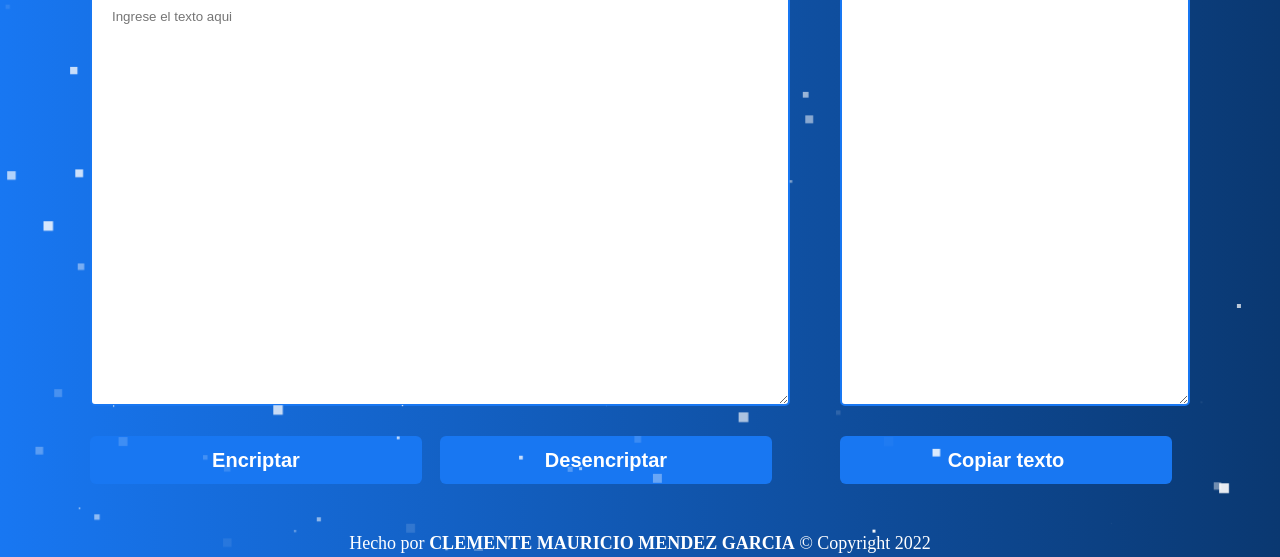
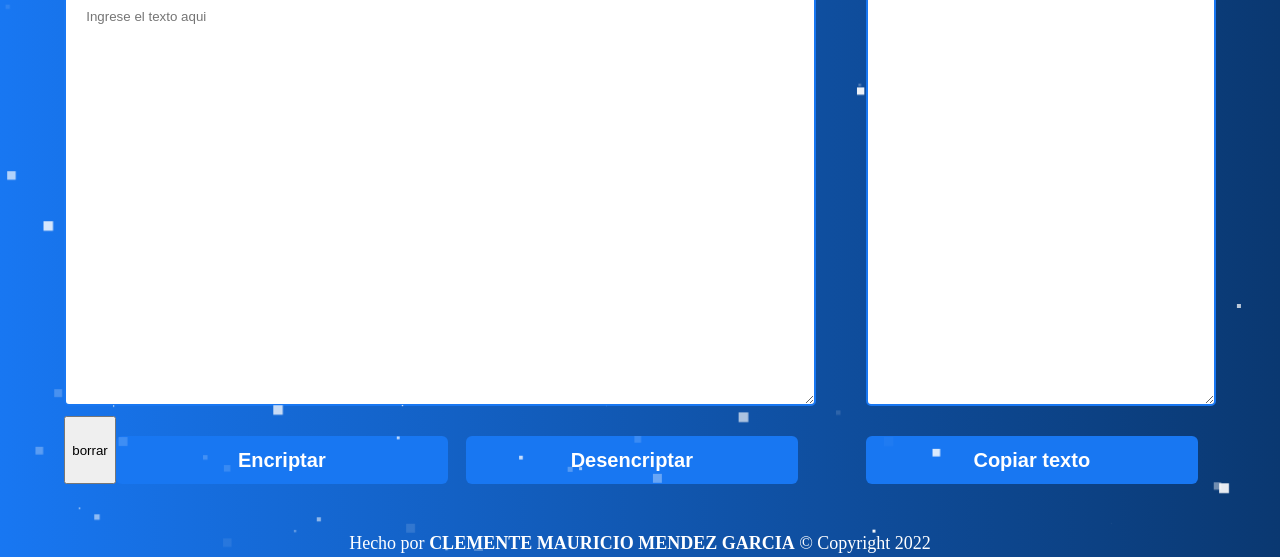
Before and after one commit to ClementeGarcia15/challenge_encriptando_texto, a plain HTML site: page index.html in a window 1280 px wide. Shown: the part 249-806 px from the top of the page. Drawn offline with Linux system fonts and the light colour scheme.

Commit message:
Añadi un boton de borrar

```diff
--- a/index.html
+++ b/index.html
@@ -19,6 +19,7 @@
                     <label for="input-texto"><h1 class="info">Solo letras minusculas, sin acentos</h1></label>
                     <textarea class="text-input" name="input-texto" id="input-texto" placeholder="Ingrese el texto aqui" rows="25" cols="10" min="1" onkeyup="this.value=this.value.toLocalLowerCase()"></textarea>
                     <div class="button-container">
+                        <input class="input-borrar" id="btn-borrar" type="button" value="borrar">
                         <input class="btn" type="submit" value="Encriptar" id="btn-encriptar">
                         <input class="btn" type="submit" value="Desencriptar" id="btn-desencriptar">
                     </div>
```
